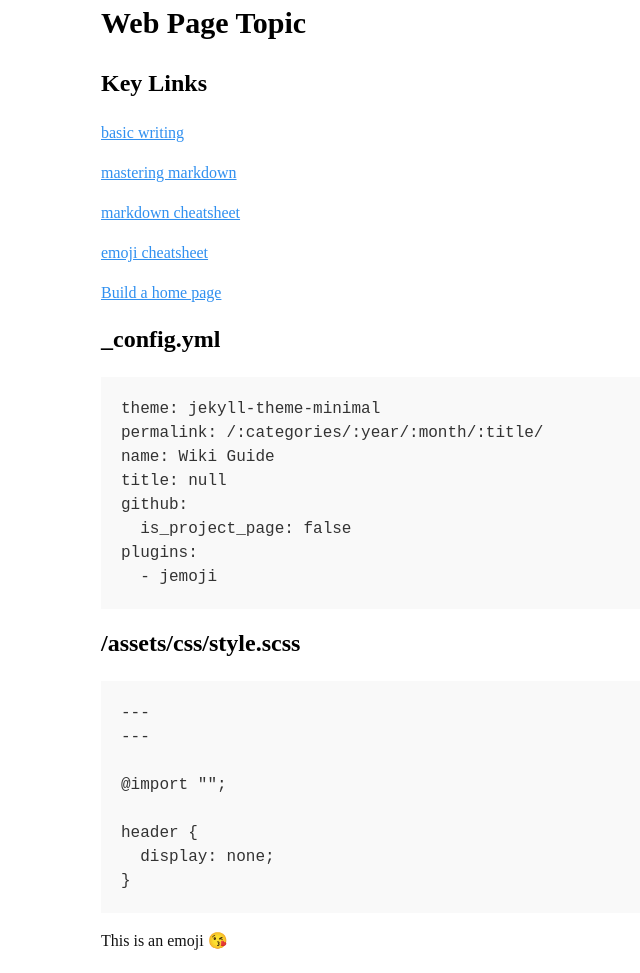
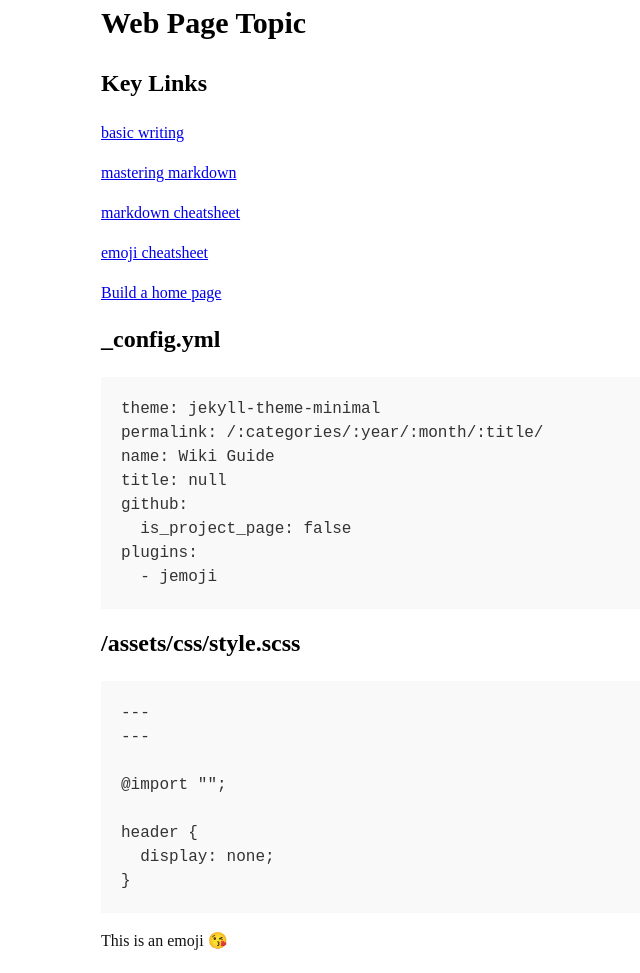
Before and after one commit to profphillips/wikibasics, a Jekyll site: the page built from index.md, in a window 1280 px wide. Shown: the whole page, without its empty margins (39-679 px from the left). Built offline with Jekyll 4.4.1, drawn with Linux system fonts in a browser that asks for light colours; emoji names are drawn with the system emoji font; our own code applies the rules of GitHub Pages for plain Markdown files.

Commit message:
Update style.scss

```diff
--- a/assets/css/style.scss
+++ b/assets/css/style.scss
@@ -151,7 +151,7 @@ hr {
 
 
 a {
-  color: $link-color;
+  //color: $link-color;
  // color: #63c0f5;
   //text-shadow: 0 0 5px rgba(104, 182, 255, 0.5);
 }
```
